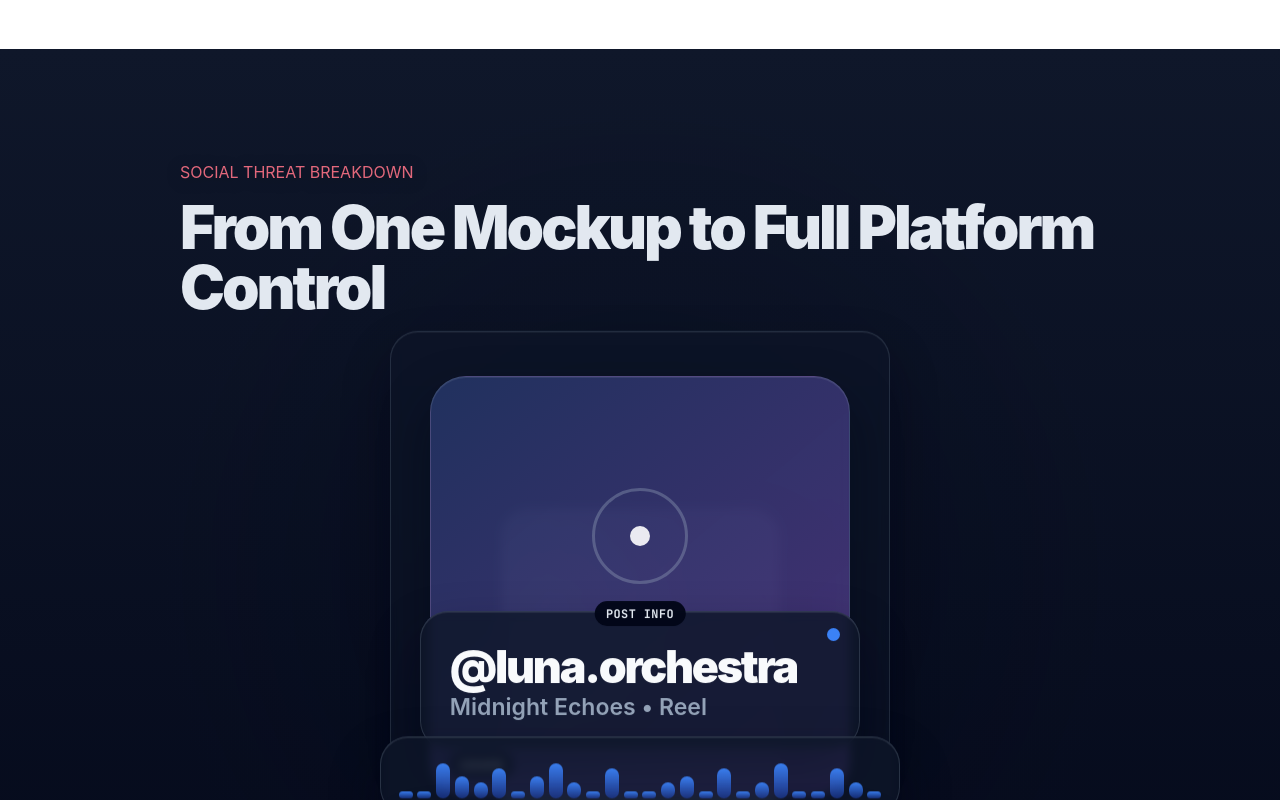
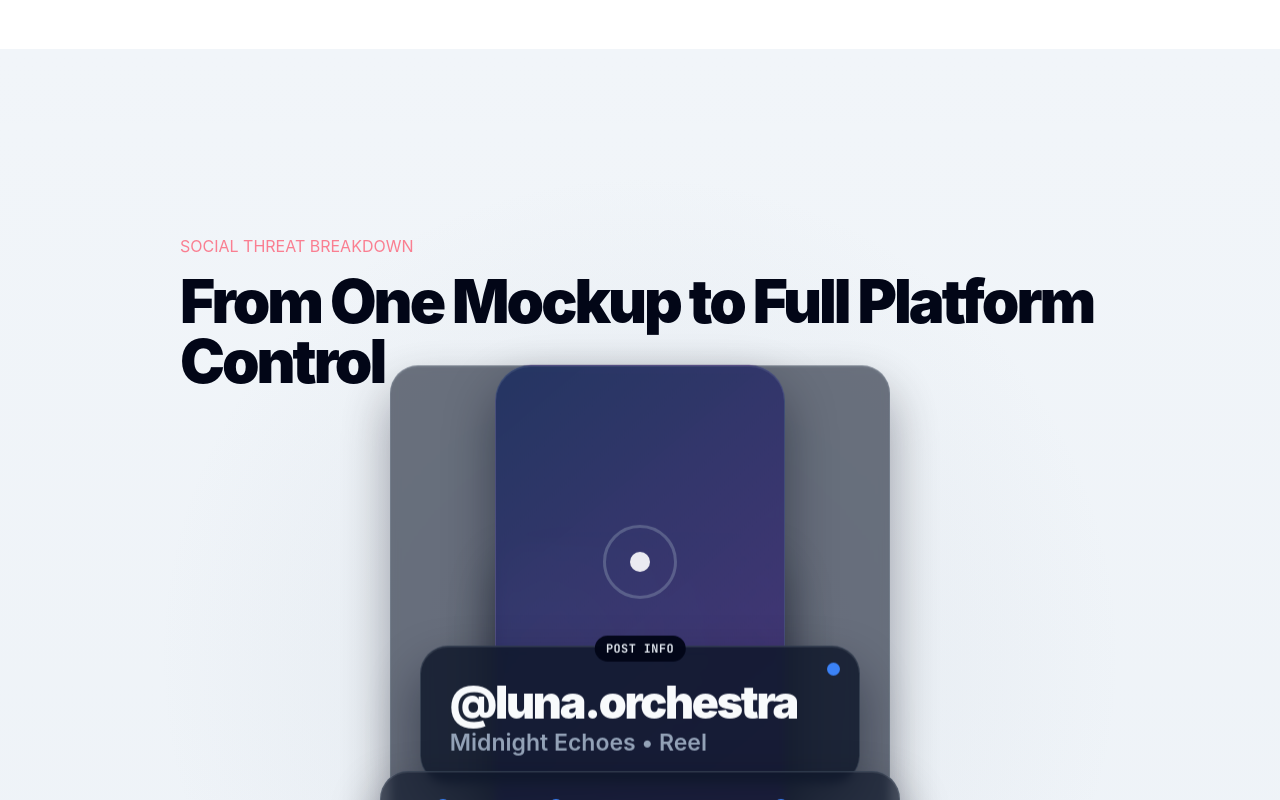
Before and after one commit to JoshPopov/framewatch, a React (Vite) app: page / in a window 1280 px wide. Shown: the part 1800-2600 px from the top of the page. Built offline with nearby package versions, Linux system fonts and the light colour scheme; a web font is replaced by a local one.

Commit message:
Fix pinned mockup section behavior and styling

```diff
--- a/src/main.jsx
+++ b/src/main.jsx
@@ -151,7 +151,7 @@ function ExplodedRebuildSection() {
   }, []);
 
   return (
-    <section className="exploded-section">
+    <div className="exploded-section">
       <div className="exploded-sticky">
         <div className="exploded-heading">
           <p className="eyebrow">SOCIAL THREAT BREAKDOWN</p>
@@ -176,7 +176,7 @@ function ExplodedRebuildSection() {
           <article className="mock-piece piece-pill">IG + TT UI</article>
         </div>
       </div>
-    </section>
+    </div>
   );
 }
 
--- a/src/styles.css
+++ b/src/styles.css
@@ -440,25 +440,24 @@ h1 span { color: #f43f5e; }
   position: relative;
   overflow: hidden;
   background: linear-gradient(180deg, #f1f5f9 0%, #edf2f7 100%);
-  min-height: 210vh;
 }
 
 .exploded-section {
-  min-height: 210vh;
+  min-height: 180vh;
   position: relative;
 }
 
 .exploded-sticky {
   position: sticky;
-  top: 0;
-  min-height: 100vh;
-  padding: 6.2rem 1.2rem 2rem;
+  top: 4.6rem;
+  min-height: calc(100vh - 4.6rem);
+  padding: 3.8rem 1.2rem 2rem;
   display: grid;
   place-items: center;
   overflow: hidden;
   background:
-    radial-gradient(circle at 50% 46%, rgba(2, 6, 23, 0.28), transparent 54%),
-    linear-gradient(180deg, #0f172a 0%, #020617 100%);
+    radial-gradient(circle at 50% 48%, rgba(148, 163, 184, 0.14), transparent 56%),
+    linear-gradient(180deg, #f1f5f9 0%, #edf2f7 100%);
 }
 
 .exploded-heading {
@@ -473,11 +472,11 @@ h1 span { color: #f43f5e; }
 
 .exploded-heading .eyebrow {
   color: rgba(251, 113, 133, 0.9);
-  text-shadow: 0 2px 16px rgba(0, 0, 0, 0.35);
+  text-shadow: none;
 }
 
 .exploded-heading .title {
-  color: #e2e8f0;
+  color: #020617;
   margin-top: 0.8rem;
   font-size: clamp(2rem, 4.7vw, 4rem);
 }
@@ -518,24 +517,24 @@ h1 span { color: #f43f5e; }
 }
 
 .piece-cover {
-  width: min(420px, 62vw);
-  aspect-ratio: 1;
+  width: min(290px, 42vw);
+  aspect-ratio: 9 / 16;
   z-index: 4;
   border-radius: 36px;
   background: linear-gradient(140deg, rgba(34, 51, 97, 0.96), rgba(76, 52, 124, 0.94));
   transform:
     translate(-50%, -50%)
     translate(
-      calc(0px + var(--explode) * -240px + var(--rebuild) * -250px),
-      calc(-92px + var(--explode) * -115px + var(--rebuild) * -75px)
+      calc(0px + var(--explode) * -248px + var(--rebuild) * -236px),
+      calc(-90px + var(--explode) * -120px + var(--rebuild) * -84px)
     )
     rotate(calc(var(--explode) * -18deg + var(--rebuild) * 18deg));
 }
 
 .piece-cover i {
   position: absolute;
-  width: 96px;
-  height: 96px;
+  width: 74px;
+  height: 74px;
   border-radius: 999px;
   border: 3px solid rgba(148, 163, 184, 0.38);
   left: 50%;
```
